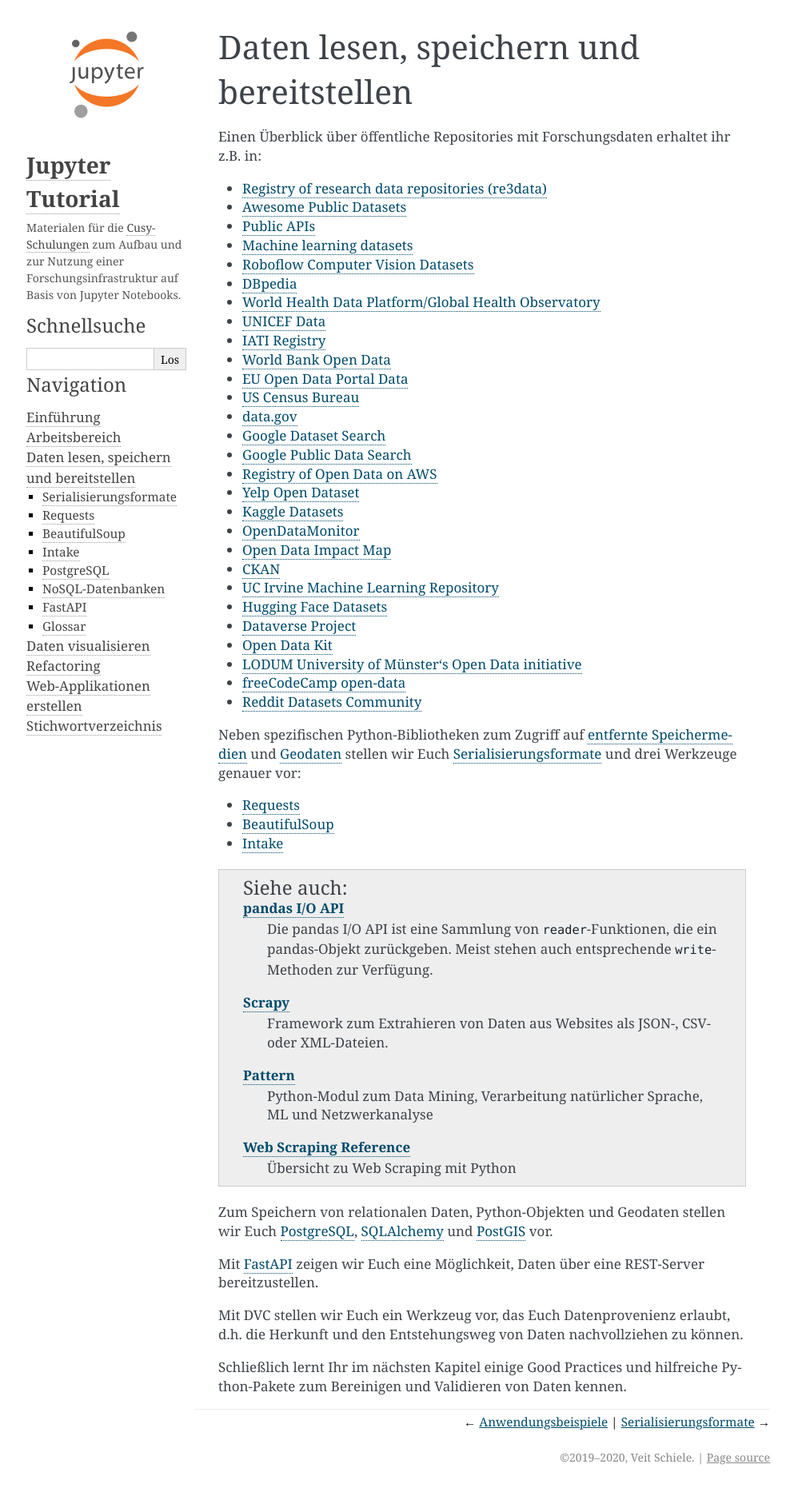
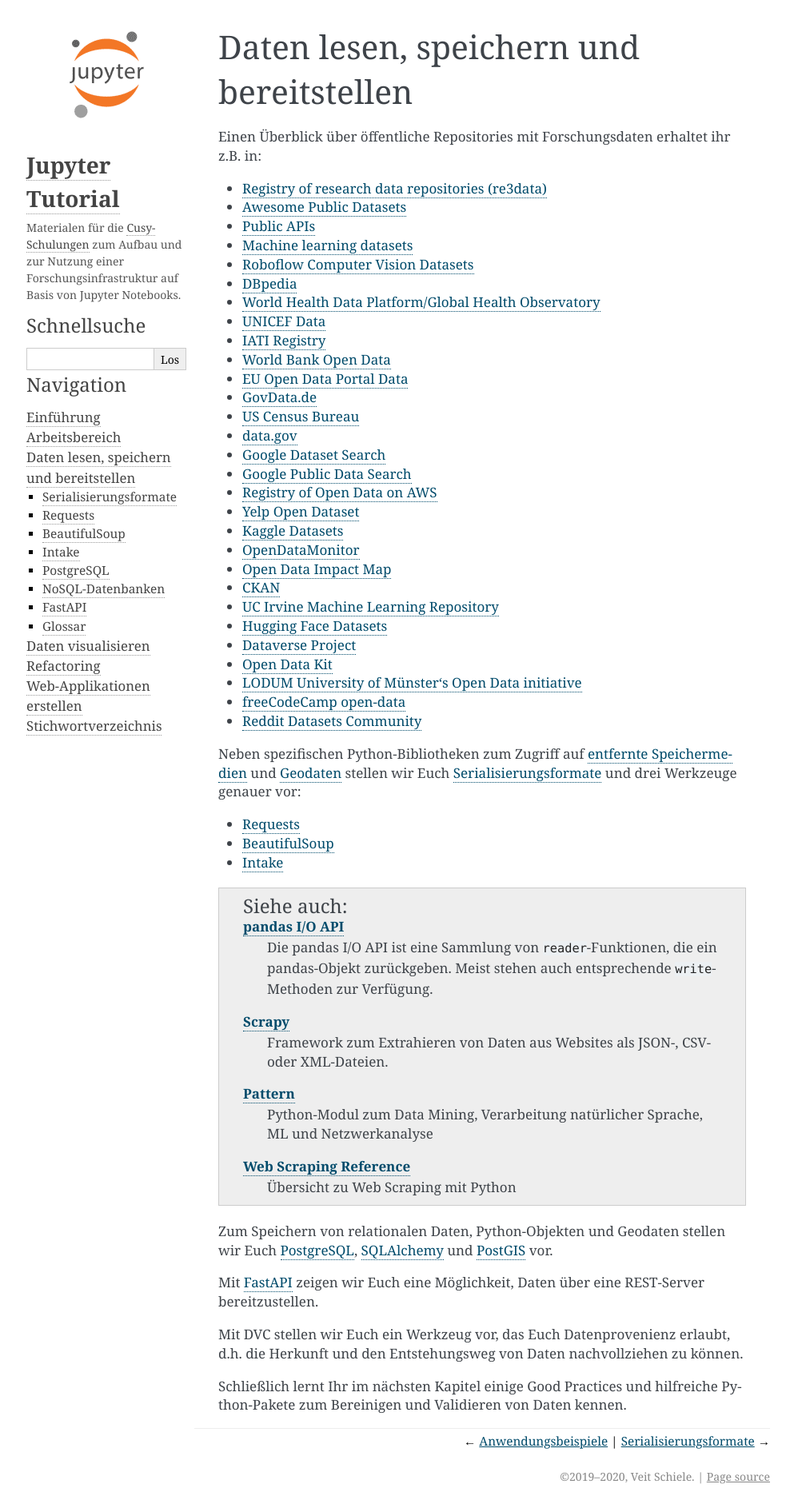
Before and after one commit to veit/jupyter-tutorial-de, a Sphinx documentation site: the page built from docs/data/index.rst, in a window 1280 px wide. Shown: the whole page at 80% size, without its empty margins (147-1140 px from the left). Built offline with Sphinx 7.4.7, drawn with Linux system fonts in a browser that asks for light colours; pages that are not in the unit, such as notebooks, are missing from menus; before the commit the page ends 1862 px from its top, so only the background shows below that.

Commit message:
Add GovData.de

```diff
--- a/docs/data/index.rst
+++ b/docs/data/index.rst
@@ -17,6 +17,7 @@
 * `IATI Registry <https://www.iatiregistry.org/>`_
 * `World Bank Open Data <https://data.worldbank.org/>`_
 * `EU Open Data Portal Data <http://open-data.europa.eu/en/data/>`_
+* `GovData.de <https://www.govdata.de/>`_
 * `US Census Bureau <https://www.census.gov/data.html>`_
 * `data.gov <https://www.data.gov/>`_
 * `Google Dataset Search <https://datasetsearch.research.google.com/>`_
```
